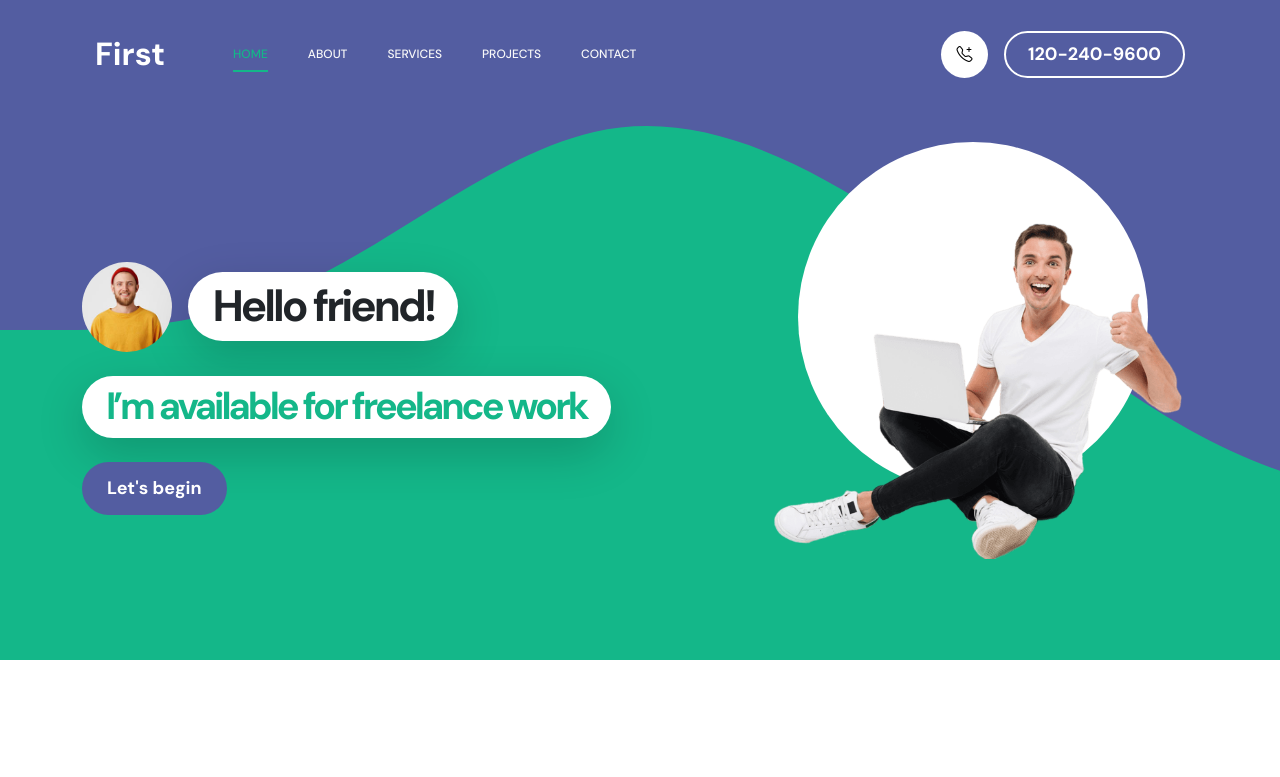
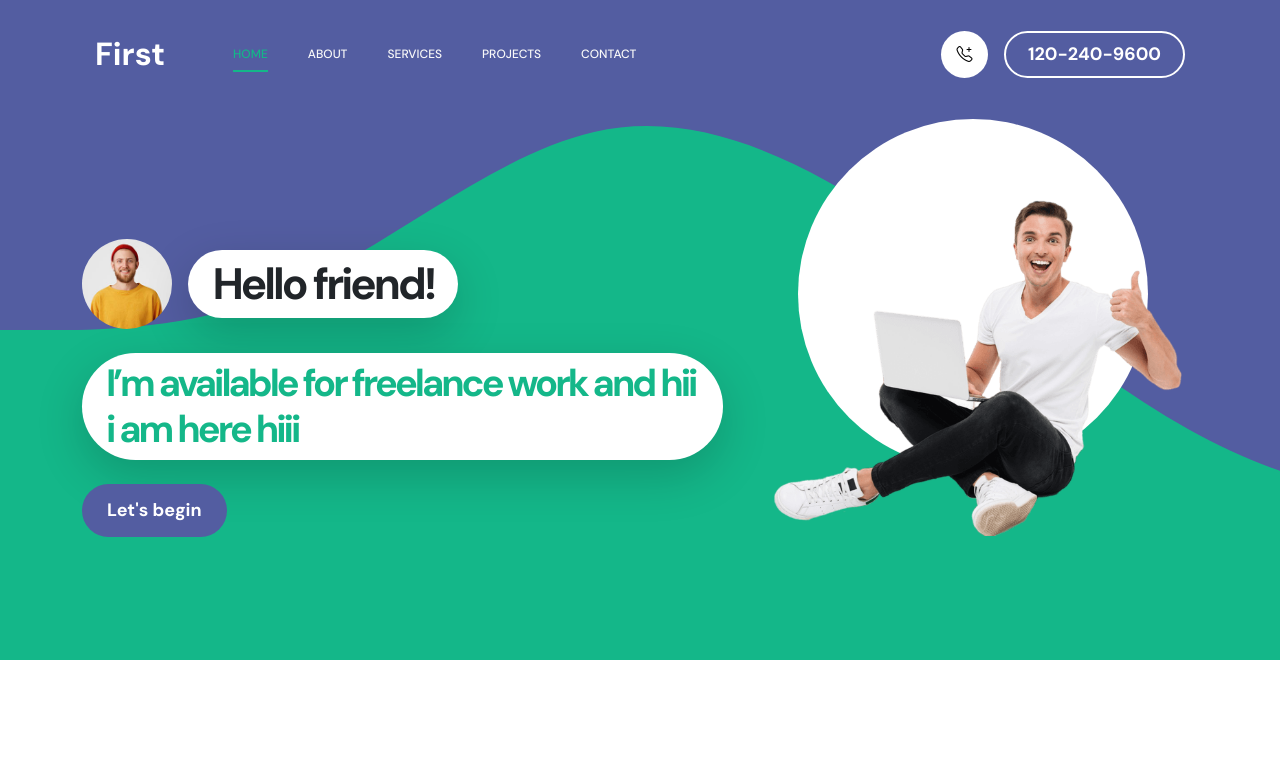
Before and after one commit to NishantNishant123/netlifydevelopment, a website: page index.html in a window 1280 px wide. Shown: the top 777 px of the page. Drawn offline with Linux system fonts and the light colour scheme.

Commit message:
I’m available for freelance work and hii i am here hiii

```diff
--- a/index.html
+++ b/index.html
@@ -105,7 +105,7 @@ https://templatemo.com/tm-578-first-portfolio
                                     <h1 class="hero-title ms-3 mb-0">Hello friend!</h1>
                                 </div>
 
-                                <h2 class="mb-4">I’m available for freelance work</h2>
+                                <h2 class="mb-4">I’m available for freelance work and hii i am here hiii</h2>
                                 <p class="mb-4"><a class="custom-btn btn custom-link" href="#section_2">Let's begin</a></p>
                             </div>
                         </div>
```
